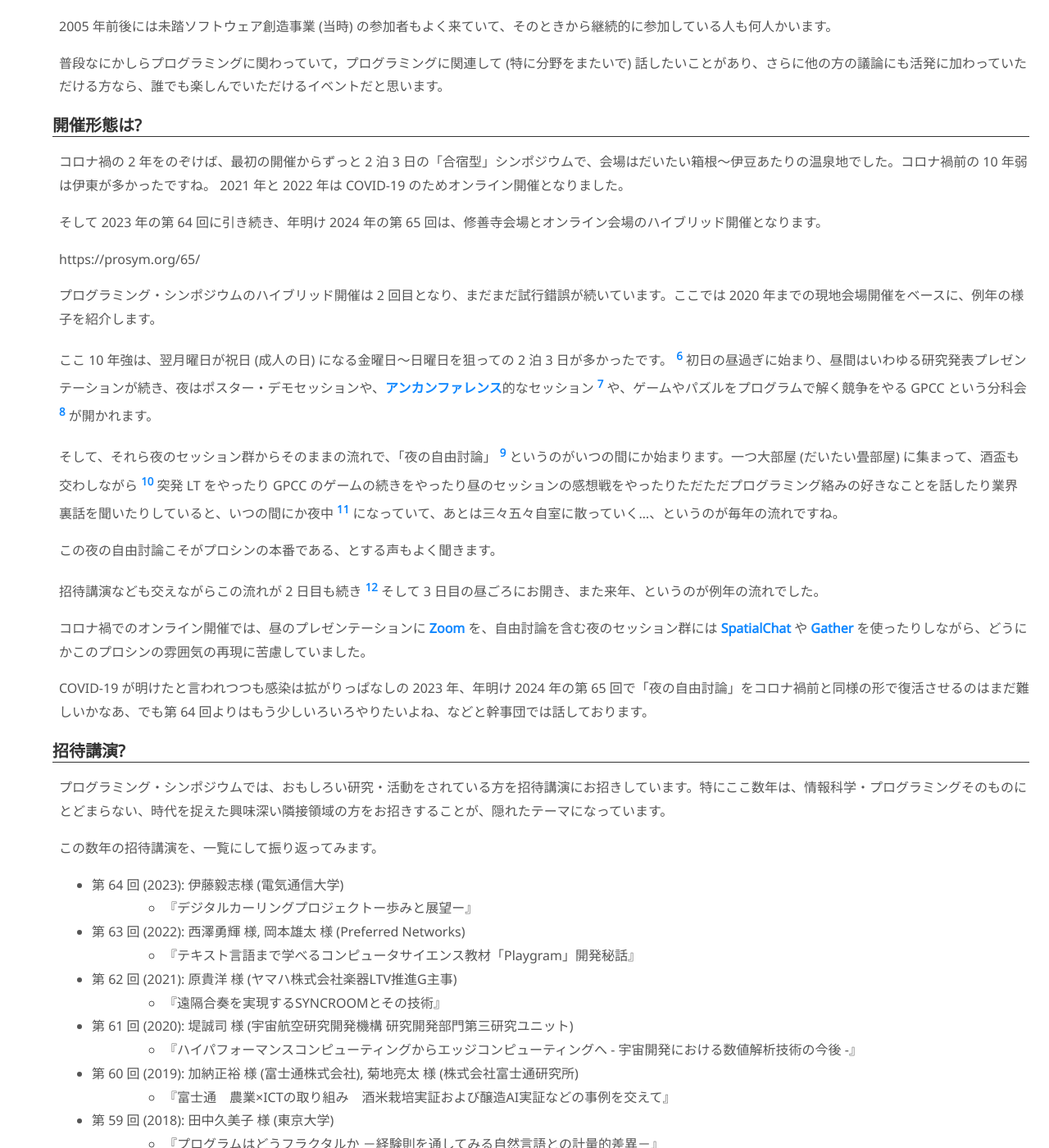
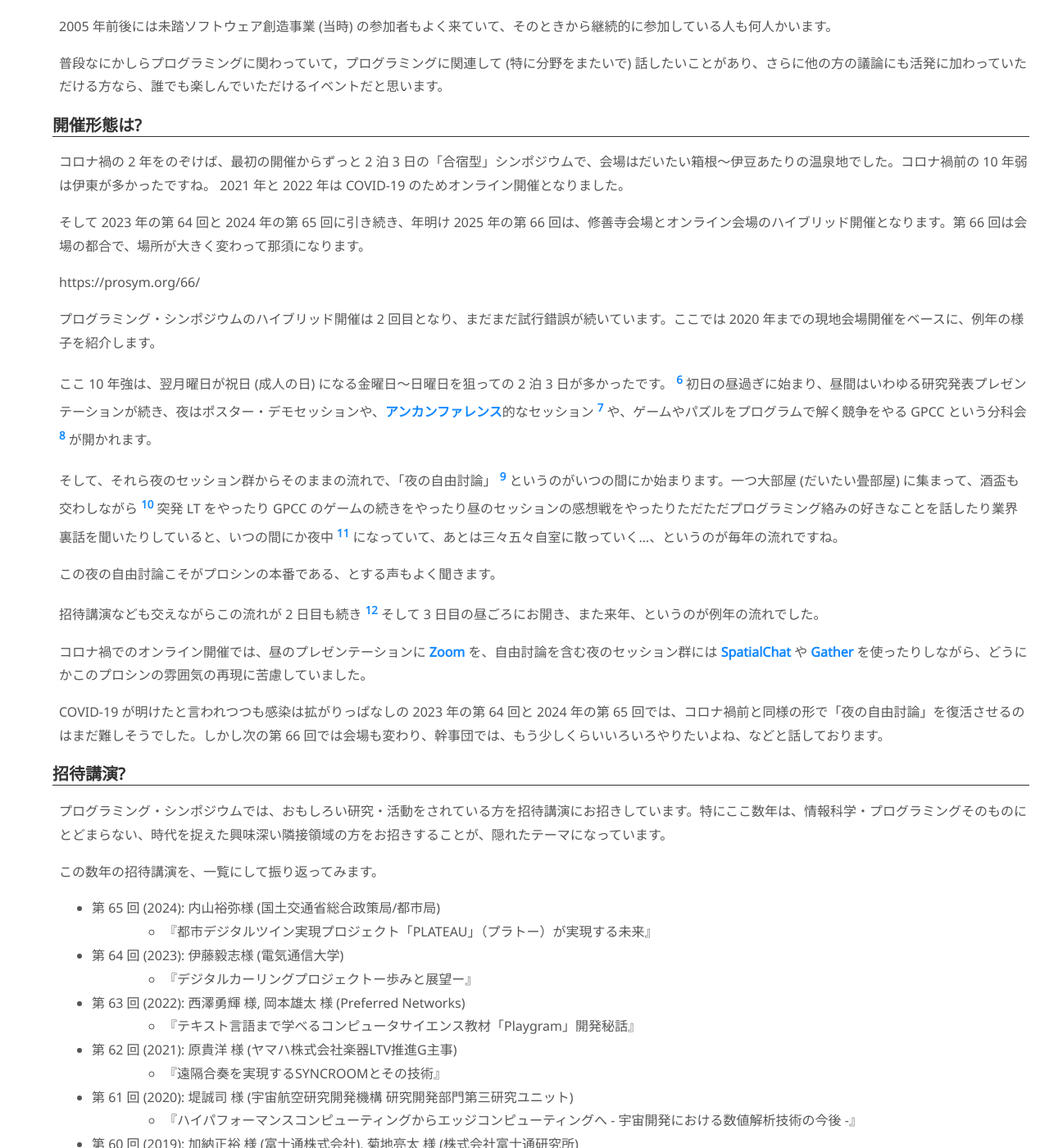
Before and after one commit to dmikurube/writings, a Jekyll site: the page built from articles/introduction-to-programming-symposium.md, in a window 1280 px wide and 1400 px high, scrolled down 2572 px. Shown: the whole window at 82% size. Built offline with Jekyll 4.4.1, drawn with Linux system fonts in a browser that asks for light colours; some of the changed text lies outside the part shown.

Commit message:
Update for the 66th

```diff
--- a/articles/introduction-to-programming-symposium.md
+++ b/articles/introduction-to-programming-symposium.md
@@ -9,16 +9,16 @@ publication_name: "prosym"
 ---
 
 :::message
-第 65 回プログラミング・シンポジウム、参加募集が始まっています!
+第 66 回プログラミング・シンポジウム、論文・発表募集が始まっています!
 
-@[card](https://prosym.org/65/cfa.html)
+@[card](https://prosym.org/66/cfp.html)
 :::
 
 「[プログラミング・シンポジウム](https://prosym.org/)」という催しがあります。「プロシン (prosym)」が通称です。
 
-年に一度、毎年お正月の 1 月に開催で、年明けの 2024 年には第 65 回の開催をむかえます。
+年に一度、毎年お正月の 1 月に開催で、年明けの 2025 年には第 66 回の開催をむかえます。
 
-えっ、年に一度なのに、第 65 回?  そう、プログラミング・シンポジウムの第 1 回は、いまから 60 年以上も前の 1960 年 (昭和 35 年) だったそうです。
+えっ、年に一度なのに、第 66 回?  そう、プログラミング・シンポジウムの第 1 回は、いまから 60 年以上も前の 1960 年 (昭和 35 年) だったそうです。
 
 それ、自分が知ってる「プログラミング」ではない、なにか別のもののことなんじゃ…、と思われた方、ご心配なく。あなたが知ってる、コンピューターを使う「プログラミング」のシンポジウムです。現在では、[情報処理学会](https://www.ipsj.or.jp/event/prosym.html)の主催になっています。
 
@@ -83,9 +83,9 @@ https://prosym.org/articles/2022/09/29/beginning.html
 
 コロナ禍の 2 年をのぞけば、最初の開催からずっと 2 泊 3 日の「合宿型」シンポジウムで、会場はだいたい箱根〜伊豆あたりの温泉地でした。コロナ禍前の 10 年弱は伊東が多かったですね。 2021 年と 2022 年は COVID-19 のためオンライン開催となりました。
 
-そして 2023 年の第 64 回に引き続き、年明け 2024 年の第 65 回は、修善寺会場とオンライン会場のハイブリッド開催となります。
+そして 2023 年の第 64 回と 2024 年の第 65 回に引き続き、年明け 2025 年の第 66 回は、修善寺会場とオンライン会場のハイブリッド開催となります。第 66 回は会場の都合で、場所が大きく変わって那須になります。
 
-https://prosym.org/65/
+https://prosym.org/66/
 
 プログラミング・シンポジウムのハイブリッド開催は 2 回目となり、まだまだ試行錯誤が続いています。ここでは 2020 年までの現地会場開催をベースに、例年の様子を紹介します。
 
@@ -109,7 +109,7 @@ https://prosym.org/65/
 
 コロナ禍でのオンライン開催では、昼のプレゼンテーションに [Zoom](https://zoom.us/) を、自由討論を含む夜のセッション群には [SpatialChat](https://www.spatial.chat/) や [Gather](https://www.gather.town/) を使ったりしながら、どうにかこのプロシンの雰囲気の再現に苦慮していました。
 
-COVID-19 が明けたと言われつつも感染は拡がりっぱなしの 2023 年、年明け 2024 年の第 65 回で「夜の自由討論」をコロナ禍前と同様の形で復活させるのはまだ難しいかなあ、でも第 64 回よりはもう少しいろいろやりたいよね、などと幹事団では話しております。
+COVID-19 が明けたと言われつつも感染は拡がりっぱなしの 2023 年の第 64 回と 2024 年の第 65 回では、コロナ禍前と同様の形で「夜の自由討論」を復活させるのはまだ難しそうでした。しかし次の第 66 回では会場も変わり、幹事団では、もう少しくらいいろいろやりたいよね、などと話しております。
 
 招待講演?
 ----------
@@ -118,6 +118,8 @@ COVID-19 が明けたと言われつつも感染は拡がりっぱなしの 2023
 
 この数年の招待講演を、一覧にして振り返ってみます。
 
+* 第 65 回 (2024): 内山裕弥様 (国土交通省総合政策局/都市局)
+  * 『都市デジタルツイン実現プロジェクト「PLATEAU」（プラトー）が実現する未来』
 * 第 64 回 (2023): 伊藤毅志様 (電気通信大学)
   * 『デジタルカーリングプロジェクトー歩みと展望ー』
 * 第 63 回 (2022): 西澤勇輝 様, 岡本雄太 様 (Preferred Networks)
@@ -181,7 +183,7 @@ https://prosym.org/prior.html
 
 そんな思いで、数年前のプロシンから、論文なしでも発表できる「口頭発表」という発表枠を試験的に設けています。
 
-https://prosym.org/65/cfp.html#type
+https://prosym.org/66/cfp.html#type
 
 「最近こんなの作ったんだよ」というものがある方、「ちょっと大学の人とかの意見とか聞いてみたいんだけどな」という方、または、たとえば「情報系の学部とか大学院とか行き直すのに興味あるんだけど気後れしちゃって」というような方も、一度プロシンで発表してみませんか?
 
@@ -194,7 +196,7 @@ https://prosym.org/65/cfp.html#type
 
 そして、プロシンには「コメント・フィードバック」という仕組みがあります。これは、通常の論文締切より約 3 週間早く論文を提出していただいて、それから 1 週間以内を目安に、論文をよりよくするためのコメントを幹事からお返しする仕組みです。そして、最終的な締切までの残り 2 週間を使って、コメントをもとに、論文をよりよく修正していただけます。 (いわゆる「査読」ではありません)
 
-https://prosym.org/65/cfp.html#comment
+https://prosym.org/66/cfp.html#comment
 
 「論文って慣れてないんだけどちょっと挑戦してみたい」という方、この機会にいかがでしょう。
 
```
